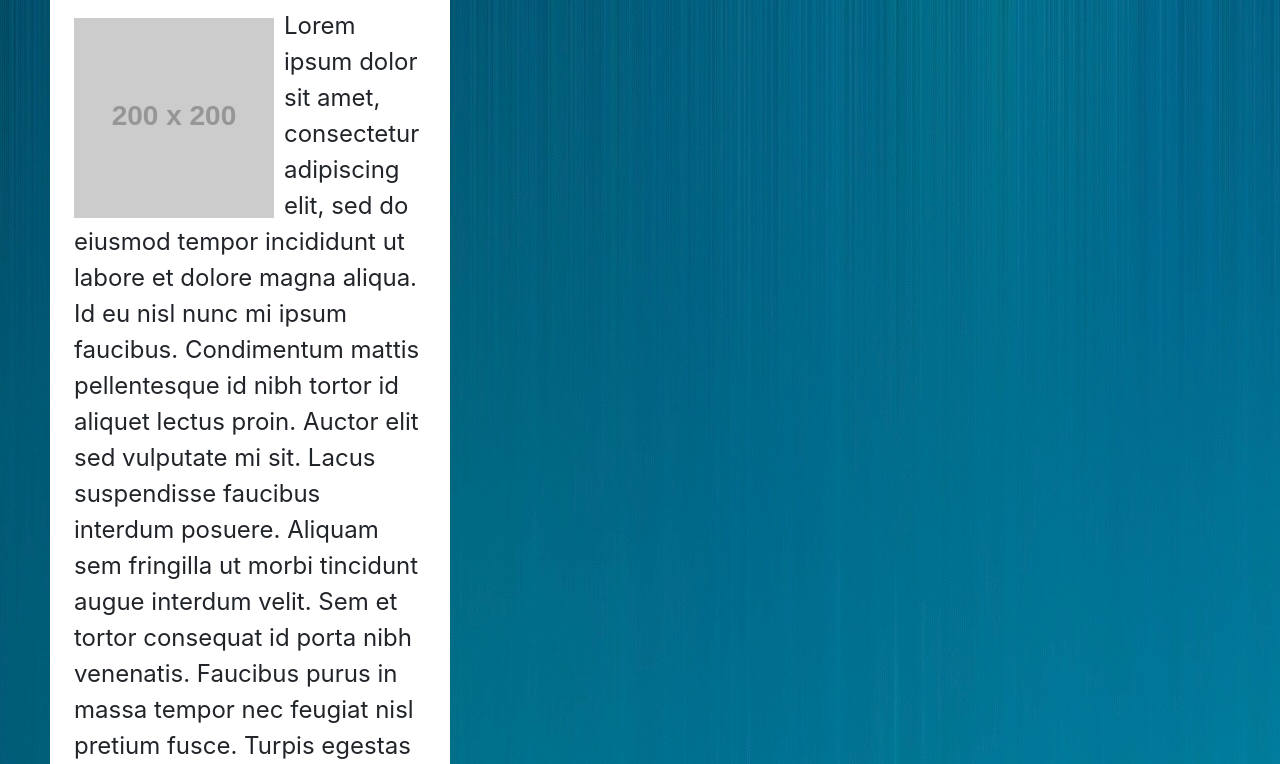
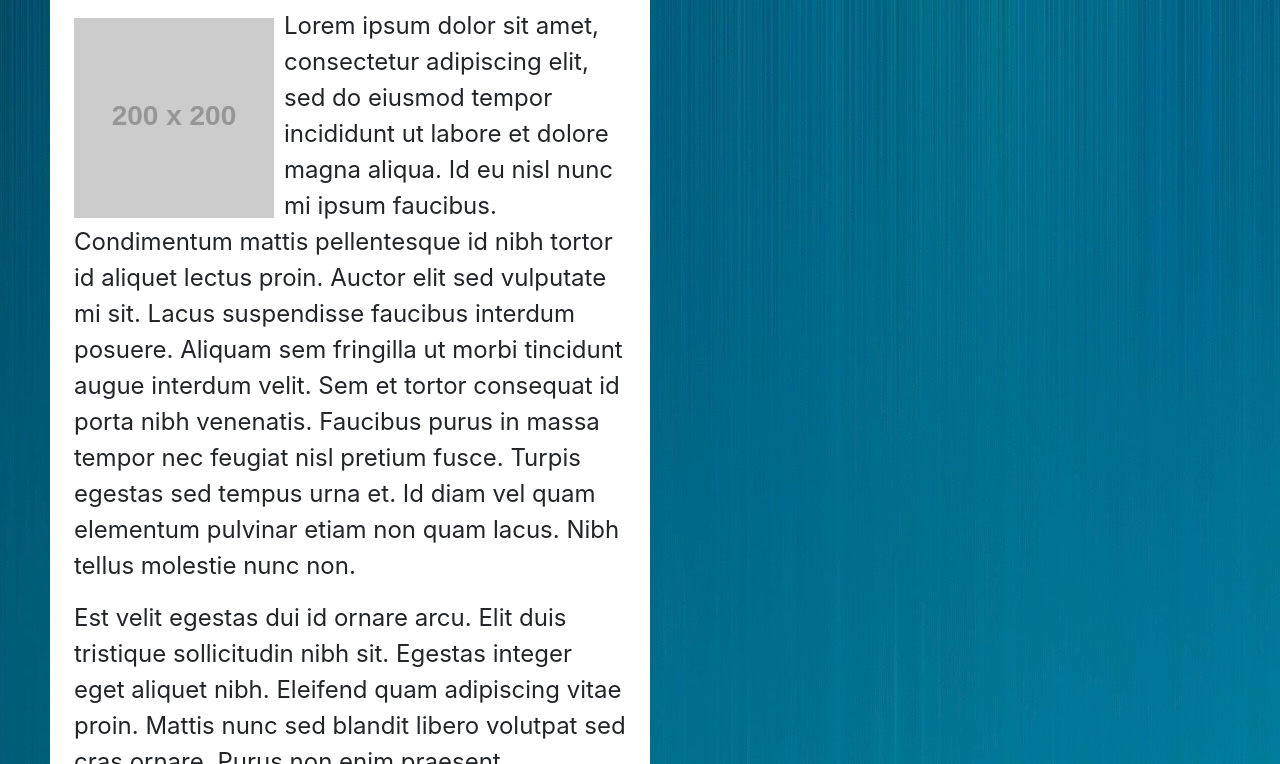
Before and after one commit to Conanas/responsive-portfolio, a plain HTML site: page index.html in a window 1280 px wide. Shown: the part 327-1091 px from the top of the page. Drawn offline with nearby package versions, Linux system fonts and the light colour scheme; placeholder pictures from the web are drawn by us.

Commit message:
change max-width when screen is more than 768px

```diff
--- a/assets/css/style.css
+++ b/assets/css/style.css
@@ -54,6 +54,10 @@ footer {
     }
 }
 
-@media screen and (min-width: 768px) {}
+@media screen and (min-width: 768px) {
+    .aboutmain {
+        max-width: 600px;
+    }
+}
 
 @media screen and (min-width: 900px) {}
```
